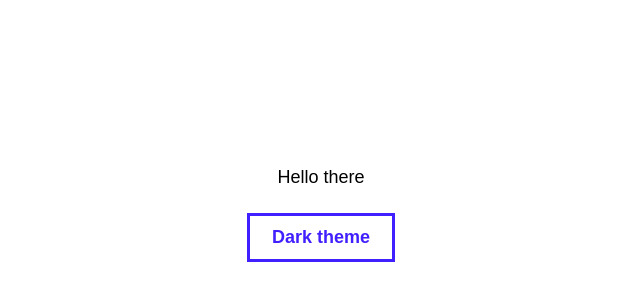
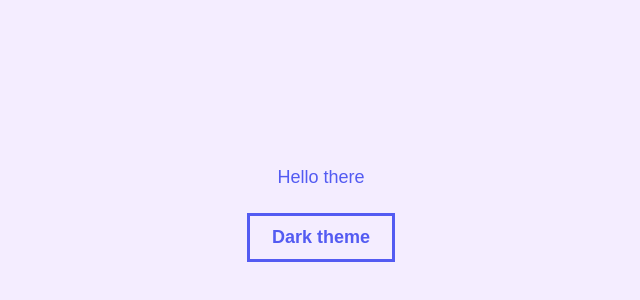
Before and after one commit to laurasinclair/collaboration-with-git, a React (Vite) app: page / in a window 1280 px wide. Shown: the part 194-494 px from the top of the page, without its empty margins (319-959 px from the left). Built offline with nearby package versions, Linux system fonts and the light colour scheme.

Commit message:
Sass: add replace hard-coded colours with sass variables

```diff
--- a/src/style.sass
+++ b/src/style.sass
@@ -10,6 +10,9 @@
 
 *
 	box-sizing: border-box
+
+$color-light: #f4edff
+$color-dark: #535bf2
 
 body
 	margin: 0
@@ -44,7 +47,7 @@ select
 
 a
 	font-weight: 500
-	color: #646cff
+	color: #535bf2
 	text-decoration: inherit
 	&:hover
 		color: #535bf2
@@ -76,29 +79,28 @@ input, select
 
 .theme
 	&_light
-		background: white
-		color: black
+		background: $color-light
+		color: $color-dark
 		input, select
-			background: #ffffff69
+			background: $color-light
 			color: #3a2081
 			border: 2px solid #3a20815e
 		button
-			color: #4120ff
-			border-color: #4120ff
+			color: $color-dark
+			border-color: $color-dark
 		.Counter
 			background: #ccc3d6
 	&_dark
-		background: #282c34
-		color: white
-		color: #fff
+		background: $color-dark
+		color: $color-light
 		border: 2px solid #3a20815e
 		input, select
-			background: #ffffff69
+			background: $color-light
 			color: white
 			border: 2px solid white
 		.Counter
 			background: #1c1b1c
 			color: white
 		button
-			color: #fff
-			border-color: #fff
+			color: $color-light
+			border-color: $color-light
```
